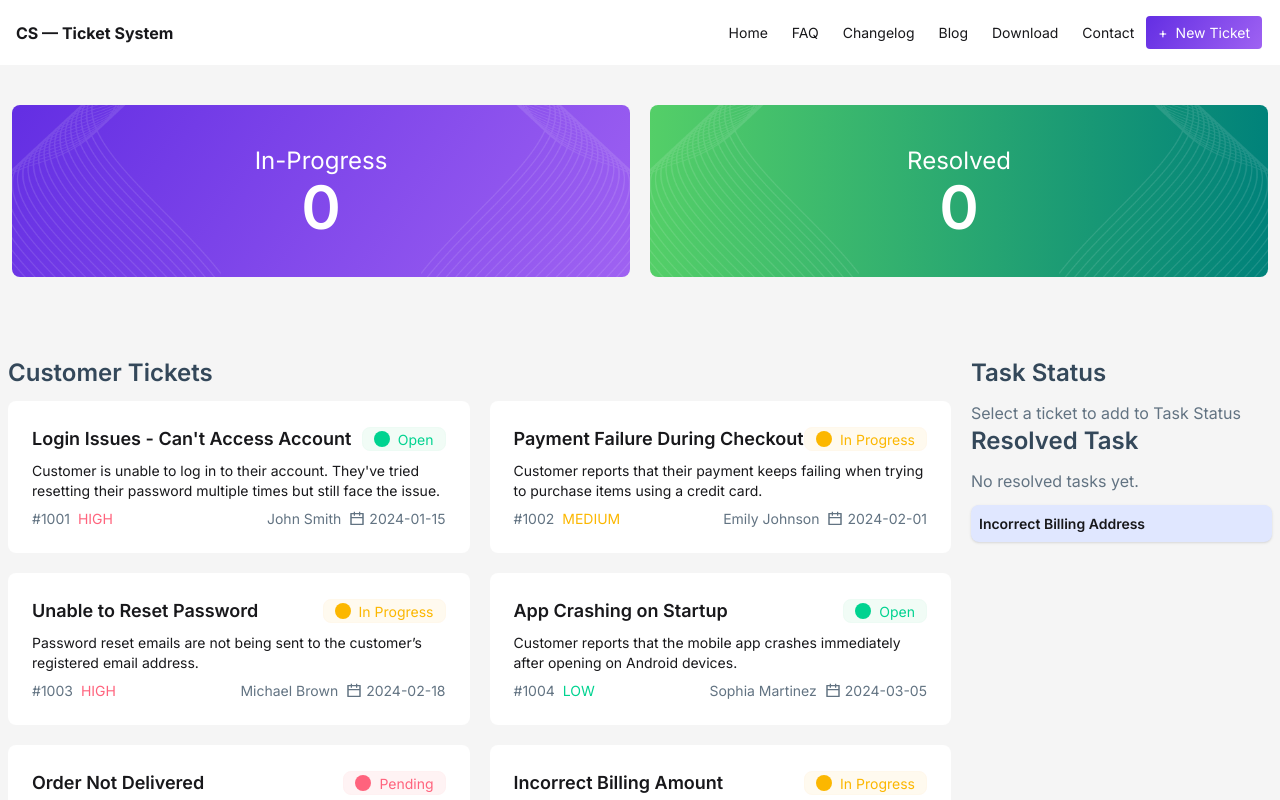
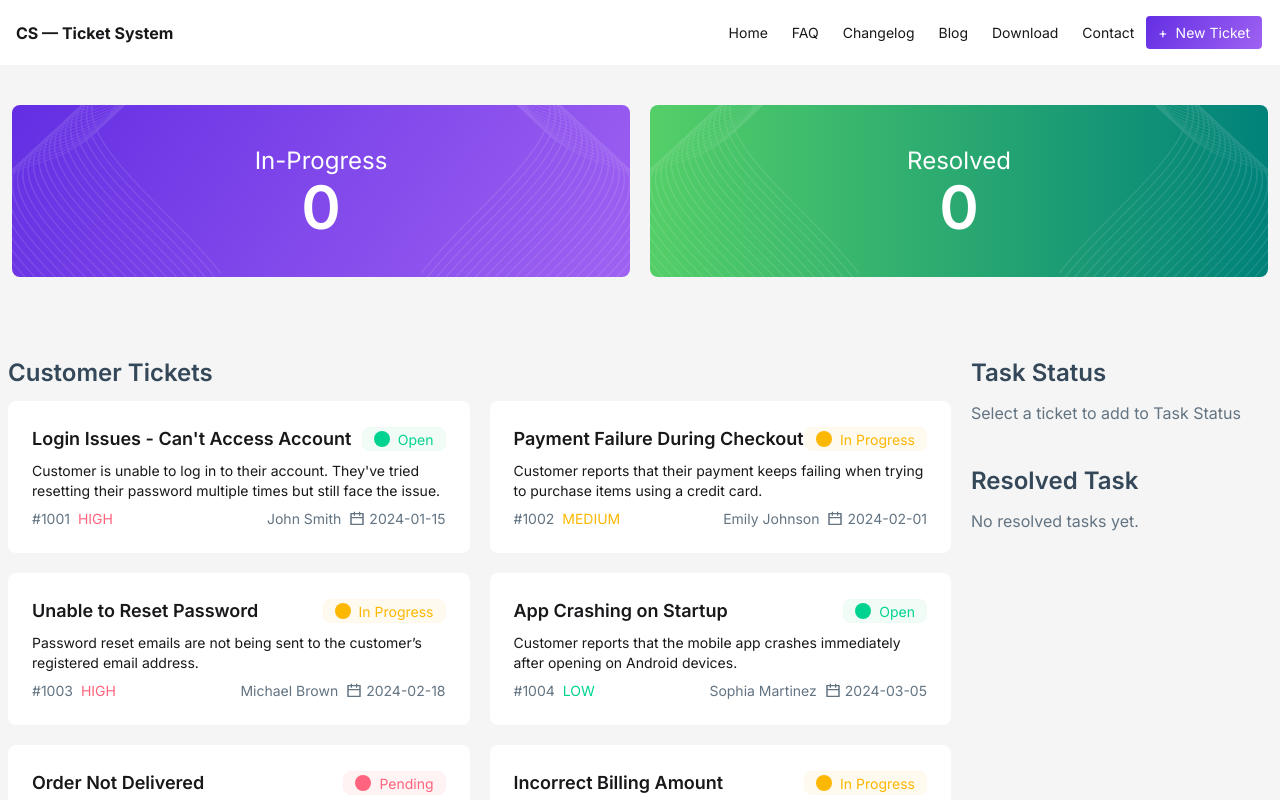
Before and after one commit to AyanSujon/assignment-B12A07, a React (Vite) app: page / in a window 1280 px wide. Shown: the top 800 px of the page. Built offline with nearby package versions, Linux system fonts and the light colour scheme.

Commit message:
added Resolved Task functionalities

```diff
--- a/src/App.jsx
+++ b/src/App.jsx
@@ -25,6 +25,8 @@ function App() {
   const [tickets, setTickets] = useState([]); // All available tickets
     // console.log(tickets)
   const [tasks, setTasks] = useState([]);     // Selected tasks
+  const [resolvedTasks, setResolvedTasks] = useState([]);
+
 
   useEffect(() => {
     fetchTicket().then((data) => setTickets(data));
@@ -42,6 +44,7 @@ function App() {
   const onCompleteTask = (completedTask) => {
     setTasks((prev) => prev.filter((t) => t.id !== completedTask.id));
     // setTickets((prev) => prev.filter((t) => t.id !== completedTask.id));
+     setResolvedTasks((prev) => [...prev, completedTask]); // add to resolved
     toast.success(`Completed "${completedTask.title}"👏!`);
     // console.log(completedTask)
   };
@@ -55,12 +58,12 @@ function App() {
         </nav>
 
           <section className='bg-[#F5F5F5]'>
-          <Hero tasks={tasks}></Hero>
+          <Hero tasks={tasks} resolvedTasks={resolvedTasks}></Hero>
           </section>
       </header>
 
       <main className='bg-[#F5F5F5]'>
-          <MainSection tickets={tickets} onCompleteTask={onCompleteTask} tasks={tasks} onAddTask={onAddTask} ></MainSection>
+          <MainSection resolvedTasks={resolvedTasks} tickets={tickets} onCompleteTask={onCompleteTask} tasks={tasks} onAddTask={onAddTask} ></MainSection>
       </main>
           <Footer></Footer>
 
--- a/src/components/hero/Hero.jsx
+++ b/src/components/hero/Hero.jsx
@@ -1,7 +1,7 @@
 import React from 'react';
 import Container from '../container/Container';
 
-const Hero = ({tasks}) => {
+const Hero = ({tasks, resolvedTasks}) => {
     return (
         <>
         <Container>
@@ -15,7 +15,7 @@ const Hero = ({tasks}) => {
             <div className="resolved flex-1 hero-gradient-right rounded-lg text-center text-white ">
                 <div className="info hero-bg-image py-10 px-16">
                     <h2 className='text-2xl'>Resolved</h2>
-                    <h3 className='font-semibold text-6xl'>0</h3>
+                    <h3 className='font-semibold text-6xl'>{resolvedTasks.length}</h3>
                 </div>
             </div>
         </div>
--- a/src/components/mainSection/MainSection.jsx
+++ b/src/components/mainSection/MainSection.jsx
@@ -6,7 +6,7 @@ import TaskStatus from './TaskStatus';
 
 
 
-const MainSection = ({ onAddTask, tasks, onCompleteTask, tickets}) => {
+const MainSection = ({ onAddTask, tasks, onCompleteTask, tickets, resolvedTasks }) => {
 
 
 
@@ -18,7 +18,7 @@ const MainSection = ({ onAddTask, tasks, onCompleteTask, tickets}) => {
             <Suspense fallback={<div  className='grid col-span-12 md:col-span-9 justify-center items-center'><span className="loading loading-spinner loading-xl"></span></div>}>
                 <CustomerTickets tickets={tickets} onAddTask={onAddTask}></CustomerTickets>
             </Suspense>
-            <TaskStatus onCompleteTask={onCompleteTask} tasks={tasks}></TaskStatus>
+            <TaskStatus resolvedTasks={resolvedTasks} onCompleteTask={onCompleteTask} tasks={tasks}></TaskStatus>
             </div>
         </Container>
         </>
--- a/src/components/mainSection/TaskStatus.jsx
+++ b/src/components/mainSection/TaskStatus.jsx
@@ -1,9 +1,9 @@
 import React from 'react';
 
-const TaskStatus = ({tasks, onCompleteTask}) => {
+const TaskStatus = ({tasks, onCompleteTask, resolvedTasks}) => {
     return (
-        <div className=' col-span-12 md:col-span-3 '>
-            <div className='task-status-container'>
+        <div className=' col-span-12 md:col-span-3'>
+            <div className='task-status-container mb-10'>
                 <h2 className='mb-3 font-semibold text-2xl text-[#34485A]'>Task Status</h2>
                 <div id='task-status-card' className="space-y-3">
 
@@ -25,15 +25,20 @@ const TaskStatus = ({tasks, onCompleteTask}) => {
                 </div>
             </div>
             {/* Resolved Task */}
-                <div className='resolved-task-container'>
+            <div className='resolved-task-container'>
                 <h2 className='mb-3 font-semibold text-2xl text-[#34485A]'>Resolved Task</h2>
                 <div id='resolved-task-card' className="space-y-3">
-                    <p className='text-[#627382]'>No resolved tasks yet.</p>
-                    <div className="card bg-[#E0E7FF] card-xs shadow-sm">
-                    <div className="card-body">
-                        <h2 className="card-title">Incorrect Billing Address</h2>
-                    </div>
-                    </div>
+                    {resolvedTasks.length === 0 ? (
+                        <p className='text-[#627382]'>No resolved tasks yet.</p>
+                    ) : (
+                        resolvedTasks.map((task) => (
+                        <div key={task.id} className="card bg-[#E0E7FF] card-xs shadow-sm">
+                            <div className="card-body">
+                            <h2 className="card-title">{task.title}</h2>
+                            </div>
+                        </div>
+                        ))
+                    )}
                 </div>
             </div>
         </div>
```
